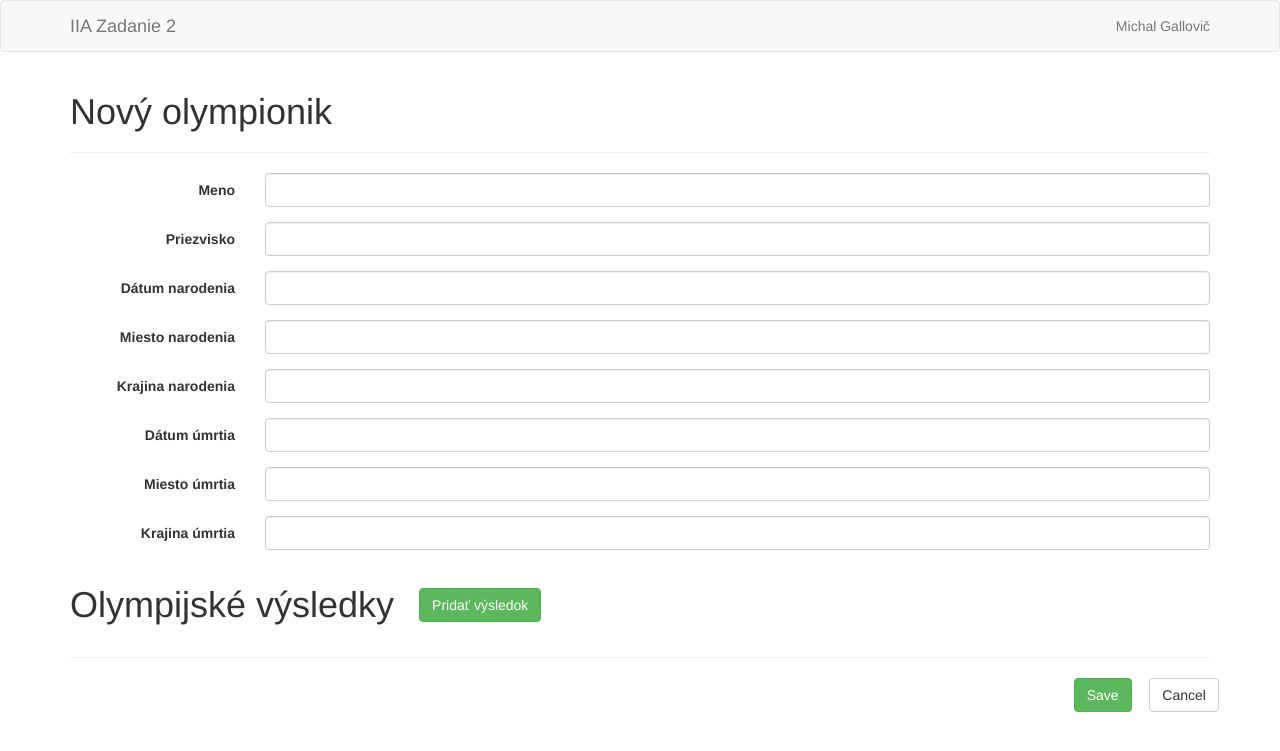
After one commit to MichalGallovic/iia, a PHP site: page /new.php in a window 1280 px wide. The commit adds this page. Shown: the top 751 px of the page. Run offline with PHP 8.4, Linux system fonts and the light colour scheme; data that the repository does not hold is empty; some libraries are stand-ins or nearby versions.

Commit message:
todo create job only php left

```diff
--- /dev/null
+++ b/z2/create.php
@@ -0,0 +1,2 @@
+<?php
+var_dump($_POST);
--- a/z2/delete.php
+++ b/z2/delete.php
@@ -7,6 +7,7 @@ $mysql = new \IIA\MysqlMachine($database["db_name"],
     $database["host"],$database["username"],$database["password"]);
 
 $id = $_GET["id"];
+
 if($mysql->deleteById("osoby",$id)) {
     $_SESSION["success"] = true;
     $_SESSION["message"] = "Person deleted successfully!";
@@ -16,3 +17,6 @@ if($mysql->deleteById("osoby",$id)) {
     $_SESSION["message"] = "Person was not deleted! - probably bad ID";
     movePage(400,"/z2");
 }
+
+
+$mysql->close();
--- /dev/null
+++ b/z2/helpers.php
@@ -0,0 +1,19 @@
+<?php
+// object to array -> with help of our friend stack overflow
+// http://snipplr.com/view/64104/
+
+function object_to_array($data)
+{
+    if(is_array($data) || is_object($data))
+    {
+        $result = array();
+
+        foreach($data as $key => $value) {
+            $result[$key] = object_to_array($value);
+        }
+
+        return $result;
+    }
+
+    return $data;
+}
--- a/z2/index.php
+++ b/z2/index.php
@@ -53,6 +53,8 @@ if($order == "asc") {
     $order = "asc";
 }
 
+$mysql->close();
+
 ?>
 
 <!doctype html>
@@ -97,7 +99,7 @@ if($order == "asc") {
 </nav>
 
 <div class="container">
-    <h1>Olympijskí víťazi</h1>
+    <h1 style="display:inline-block;">Olympijskí víťazi</h1> <a style="margin-bottom: 15px; margin-left: 25px; "class="btn btn-success" href="new.php">Nový olympionik</a>
 
 <!--    FLASH MESSAGES-->
     <?php if(isset($request_success)) : ?>
--- /dev/null
+++ b/z2/new.php
@@ -0,0 +1,175 @@
+<?php
+require_once("redirect.php");
+require_once('MysqlMachine.php');
+require_once('helpers.php');
+$database = include "config.php";
+$mysql = new \IIA\MysqlMachine($database["db_name"],
+    $database["host"],$database["username"],$database["password"]);
+
+$query = "SELECT * FROM oh";
+$olympicgames = $mysql->select($query);
+$olympicgames = object_to_array($olympicgames);
+$mysql->close();
+?>
+<!doctype html>
+<html lang="sk">
+<head>
+    <meta charset="UTF-8">
+    <title>IIA Zadanie 2</title>
+    <link rel="stylesheet" href="http://maxcdn.bootstrapcdn.com/bootstrap/3.2.0/css/bootstrap.min.css"/>
+    <link rel="stylesheet" href="http://maxcdn.bootstrapcdn.com/font-awesome/4.2.0/css/font-awesome.min.css"/>
+    <link rel="stylesheet" href="css/bootstrap-select.min.css"/>
+    <style>
+        .erase {
+            color :red;
+            margin-right: 10px;
+        }
+        .edit {
+            color: black;
+        }
+        .panel-body .row {
+            margin-top: 15px;
+        }
+        .panel-body .row:first-child {
+            margin-top: 0;
+        }
+
+
+    </style>
+</head>
+<body>
+<nav class="navbar navbar-default" role="navigation">
+    <div class="container">
+        <!-- Brand and toggle get grouped for better mobile display -->
+        <div class="navbar-header">
+            <button type="button" class="navbar-toggle" data-toggle="collapse" data-target="#bs-example-navbar-collapse-1">
+                <span class="sr-only">Toggle navigation</span>
+                <span class="icon-bar"></span>
+                <span class="icon-bar"></span>
+                <span class="icon-bar"></span>
+            </button>
+            <a class="navbar-brand" href="/z2">IIA Zadanie 2</a>
+        </div>
+
+        <ul class="nav navbar-nav navbar-right">
+            <li><a href="#">Michal Gallovič</a></li>
+        </ul>
+
+        <!-- Collect the nav links, forms, and other content for toggling -->
+        <div class="collapse navbar-collapse" id="bs-example-navbar-collapse-1">
+        </div><!-- /.navbar-collapse -->
+    </div>
+</nav>
+
+<div class="container">
+    <h1>Nový olympionik</h1>
+    <hr/>
+    <form class="form-horizontal" role="form" method="post" action="create.php">
+        <input type="hidden" />
+        <div class="form-group">
+            <label class="col-sm-2 control-label">Meno</label>
+            <div class="col-sm-10">
+                <input name="person-name" type="text" class="form-control"
+
+                    >
+            </div>
+        </div>
+        <div class="form-group">
+            <label class="col-sm-2 control-label">Priezvisko</label>
+            <div class="col-sm-10">
+                <input name="person-surname" type="text" class="form-control"
+
+                    >
+            </div>
+        </div>
+        <div class="form-group">
+            <label class="col-sm-2 control-label">Dátum narodenia</label>
+            <div class="col-sm-10">
+                <input name="person-birthDay" type="text" class="form-control"
+
+                    >
+            </div>
+        </div>
+        <div class="form-group">
+            <label class="col-sm-2 control-label">Miesto narodenia</label>
+            <div class="col-sm-10">
+                <input name="person-birthPlace" type="text" class="form-control"
+
+                    >
+            </div>
+        </div>
+        <div class="form-group">
+            <label class="col-sm-2 control-label">Krajina narodenia</label>
+            <div class="col-sm-10">
+                <input name="person-birthCountry" type="text" class="form-control"
+
+                    >
+            </div>
+        </div>
+        <div class="form-group">
+            <label class="col-sm-2 control-label">Dátum úmrtia</label>
+            <div class="col-sm-10">
+                <input name="person-deathDay" type="text" class="form-control"
+
+                    >
+            </div>
+        </div>
+        <div class="form-group">
+            <label class="col-sm-2 control-label">Miesto úmrtia</label>
+            <div class="col-sm-10">
+                <input name="person-deathPlace" type="text" class="form-control"
+
+                    >
+            </div>
+        </div>
+        <div class="form-group">
+            <label class="col-sm-2 control-label">Krajina úmrtia</label>
+            <div class="col-sm-10">
+                <input name="person-deathCountry" type="text" class="form-control"
+
+                    >
+            </div>
+        </div>
+
+        <h1 style="display: inline-block;">Olympijské výsledky</h1><button type="button" id="add-result" style="margin-bottom: 15px; margin-left: 25px; " class="btn btn-success">Pridať výsledok</button>
+        <hr/>
+        <div id="olympic-container">
+
+        </div>
+        <div class="form-group pull-right">
+            <div class="col-sm-offset-2 col-sm-10">
+                <div class="col-sm-6"><button type="submit" class="btn btn-success">Save</button></div>
+                <div class="col-sm-6"><a class="btn btn-default" href="/z2">Cancel</a></div>
+            </div>
+        </div>
+        </form>
+
+</div>
+
+<script src="http://code.jquery.com/jquery-1.11.1.min.js"></script>
+<script src="http://maxcdn.bootstrapcdn.com/bootstrap/3.2.0/js/bootstrap.min.js"></script>
+<script src="js/bootstrap-select.min.js"></script>
+<script>
+
+    var olympicgames = <?php echo json_encode($olympicgames) ?>;
+    var optionsHTML = "";
+    var newGameCounter = 0;
+    $(document).ready(function() {
+        $(".selectpicker").selectpicker();
+
+        olympicgames.forEach(function(value) {
+            optionsHTML += "<option value="+value.id+">"+value.type+", "+value.year+", "+value.city+", "+value.country+"</option>";
+        });
+
+        $("#add-result").click(function(){
+            newGameCounter++;
+            var selectHTML = "<select name='umiestnenie_"+newGameCounter+"_id-oh' class='selectpicker' data-live-search='true'>"+optionsHTML+"</select>";
+            var html = "<div class='form-group'> <label class='col-sm-2 control-label'>Olympijské hry</label> <div class='col-sm-10'> "+selectHTML+" </div> </div> <div class='form-group'> <label class='col-sm-2 control-label'>Miesto</label> <div class='col-sm-10'> <input name='umiestnenie_"+newGameCounter+"_place' class='form-control' type='text'/> </div> </div> <div class='form-group'> <label class='col-sm-2 control-label'>Disciplína</label> <div class='col-sm-10'> <input name='umiestnenie_"+newGameCounter+"_discipline' class='form-control' type='text'/> </div> </div><hr>";
+            $('#olympic-container').append(html);
+            $(".selectpicker").selectpicker();
+
+        });
+    });
+</script>
+</body>
+</html>
--- a/z2/update.php
+++ b/z2/update.php
@@ -37,7 +37,8 @@ foreach($post as $key => $value) {
     }
 }
 
-var_dump($gameData);
+$mysql->close();
+
 $personUpdate = $mysql->updateById("osoby",$personID,$personData);
 $gameUpdate = true;
 //updating games info
@@ -45,7 +46,7 @@ foreach($gameData as $key => $gameSpecific) {
     $gameUpdate = $mysql->updateById("umiestnenia",$key,$gameSpecific);
 
 }
-var_dump($personUpdate, $gameUpdate);
+
 if($personUpdate && $gameUpdate) {
     $_SESSION["success"] = true;
     $_SESSION["message"] = "Person data were updated successfully!";
```
Also changed, not shown: z2/show.php (+61 -1 lines), z2/sqls.php (+26 -0 lines).
